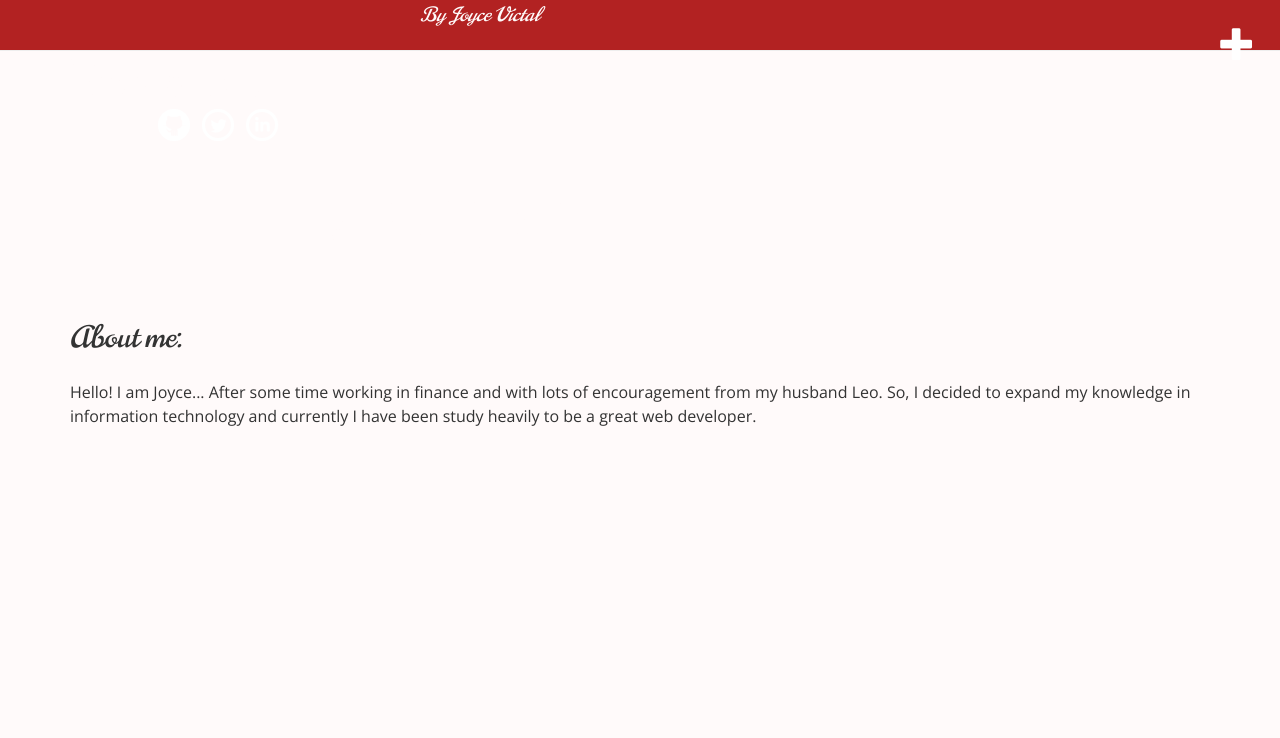
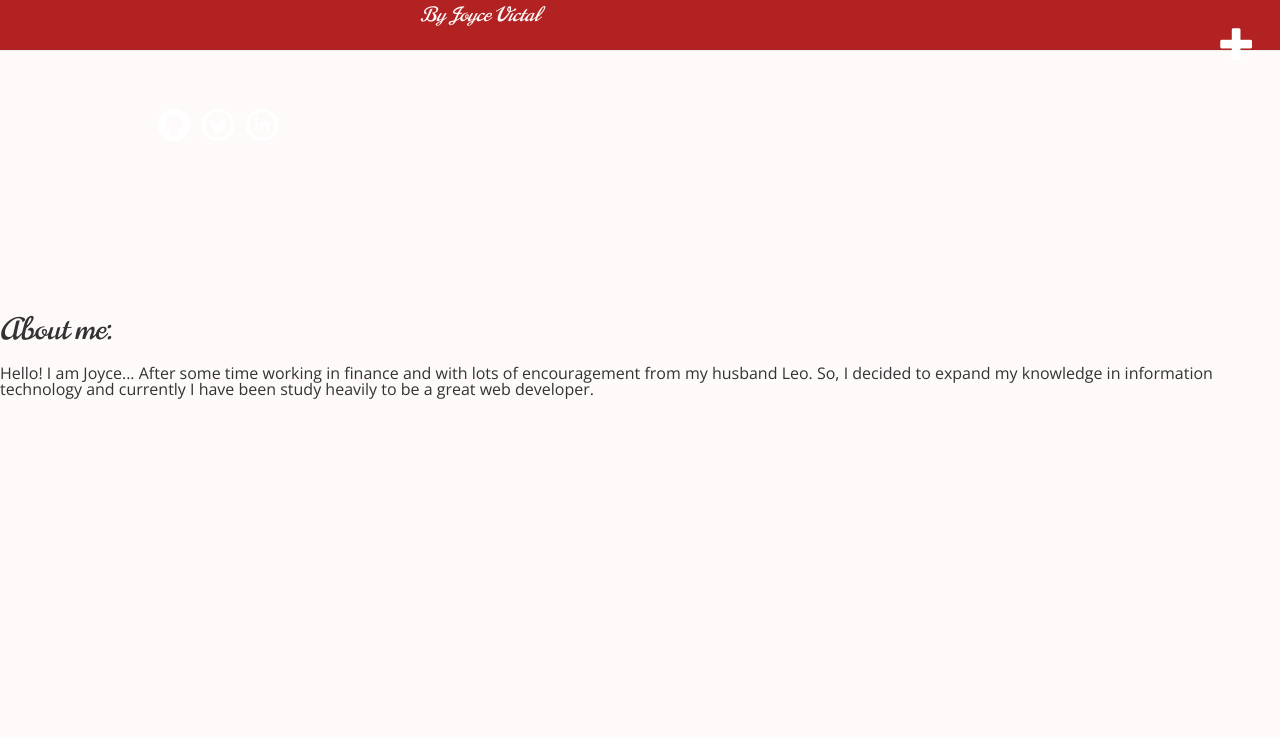
Before and after one commit to joycevictal/my-first-blog, a Django app: page / in a window 1280 px wide. Shown: the top 738 px of the page. Run offline with Django 3.2, Linux system fonts and the light colour scheme; data that the repository does not hold is empty; some libraries are stand-ins or nearby versions; some web fonts are replaced.

Commit message:
atualizando

```diff
--- a/blog/static/css/blog.css
+++ b/blog/static/css/blog.css
@@ -77,14 +77,14 @@ aside, ul {
     color: #FFFFFF;
 }
 
-.content h2 {
+.about_me h2 {
     clear: both;
     font-family: 'Norican', cursive;
     font-size: 30px;
     padding-bottom: 20px;
 }
 
-.content div {
+.about_me div {
     font-family: 'Open Sans', sans-serif;
     line-height: 1.5;
 }
--- a/blog/templates/blog/base.html
+++ b/blog/templates/blog/base.html
@@ -25,11 +25,11 @@
                     </ul>
                 </aside>
             </div>
-            <div class="content container">
-                <div class="about_me">
+            <div class="about_me">
                 <h2>About me:</h2>
                     <p>Hello! I am Joyce... After some time working in finance and with lots of encouragement from my husband Leo. So, I decided to expand my knowledge in information technology and currently I have been study heavily to be a great web developer.</p>
-                </div>
+            </div>
+            <div class="content container">
                 <div class="row">
                     <div class="col-md-8">
                     {% block content %}
```
